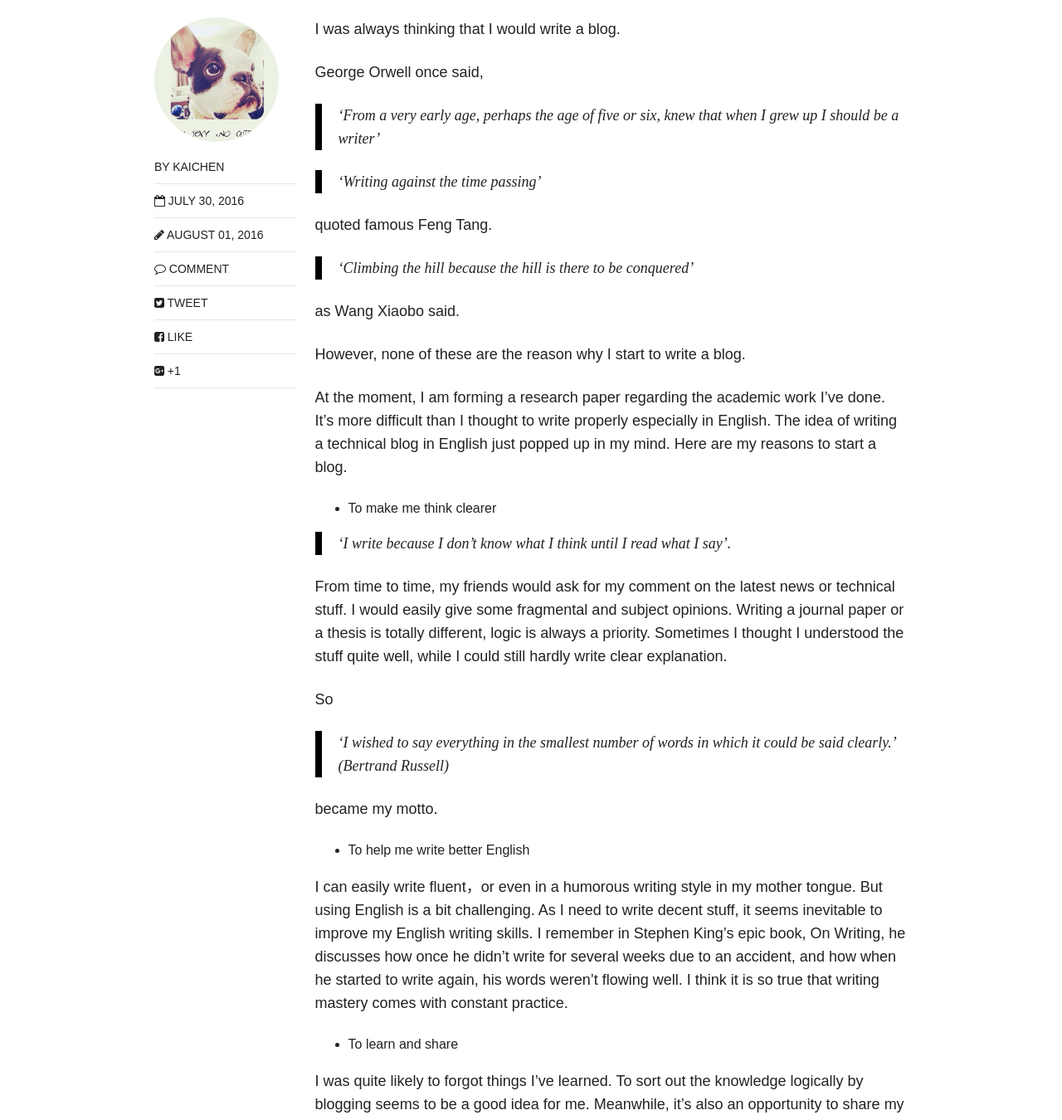
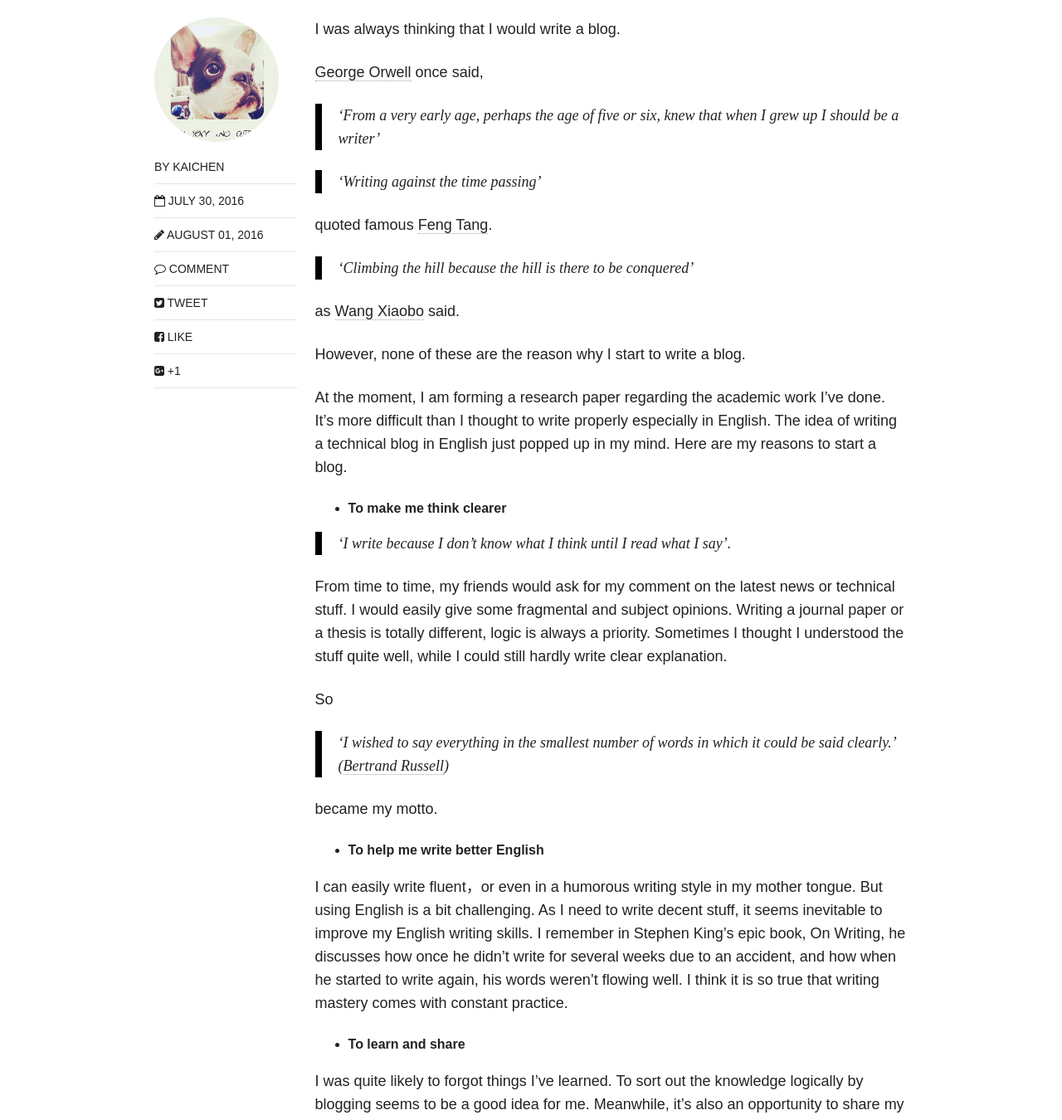
Before and after one commit to ka1ch2n/ka1ch2n.github.io, a Jekyll site: the page built from _posts/articles/2016-07-30-Before-everything-else.md, in a window 1280 px wide. Shown: the part 607-1957 px from the top of the page at 83% size. Built offline with Jekyll 4.4.1, drawn with Linux system fonts in a browser that asks for light colours; nearby versions of some CDN libraries; comment, search, counter and statistics services are not loaded; part of the change alters nothing that is shown.

Commit message:
some links

```diff
--- a/_posts/articles/2016-07-30-Before-everything-else.md
+++ b/_posts/articles/2016-07-30-Before-everything-else.md
@@ -15,19 +15,19 @@ share: true
 
 I was always thinking that I would write a blog.
 
-George Orwell once said,
+[George Orwell](https://en.wikipedia.org/wiki/George_Orwell) once said,
 
 >  ‘From a very early age, perhaps the age of five or six, knew that when I grew up I should be a writer’
 
 
 >  ‘Writing against the time passing’
 
-quoted famous Feng Tang.
+quoted famous [Feng Tang](http://wiki.china.org.cn/wiki/index.php/Feng_Tang).
 
 
 >  ‘Climbing the hill because the hill is there to be conquered’
 
-as Wang Xiaobo said.
+as [Wang Xiaobo](https://en.wikipedia.org/wiki/Wang_Xiaobo) said.
 
 
 
@@ -36,7 +36,7 @@ However, none of these are the reason why I start to write a blog.
 
 At the moment, I am forming a research paper regarding the academic work I’ve done. It’s more difficult than I thought to write properly especially in English. The idea of writing a technical blog in English just popped up in my mind. Here are my reasons to start a blog.
 
-- To make me think clearer
+- **To make me think clearer**
 
 >  ‘I write because I don’t know what I think until I read what I say’.
 
@@ -45,12 +45,12 @@ From time to time, my friends would ask for my comment on the latest news or tec
 
 So
 
->  ‘I wished to say everything in the smallest number of words in which it could be said clearly.’ (Bertrand Russell)
+>  ‘I wished to say everything in the smallest number of words in which it could be said clearly.’ ([Bertrand Russell](https://en.wikipedia.org/wiki/Bertrand_Russell))
 
 became my motto.
 
 
-- To help me write better English
+- **To help me write better English**
 
 I can easily write fluent，or even in a humorous writing style in my mother tongue. But using English is a bit challenging.
 As I need to write decent stuff, it seems inevitable to improve my English writing skills.
@@ -58,6 +58,6 @@ I remember in Stephen King’s epic book, On Writing, he discusses how once he d
 I think it is so true that writing mastery comes with constant practice.
 
 
-- To learn and share
+- **To learn and share**
 
 I was quite likely to forgot things I’ve learned. To sort out the knowledge logically by blogging seems to be a good idea for me. Meanwhile, it’s also an opportunity to share my ideas, interests and my works. Basically, I am glad I have had my flight, but I would rather leave trace of wings in the air as well.
```
